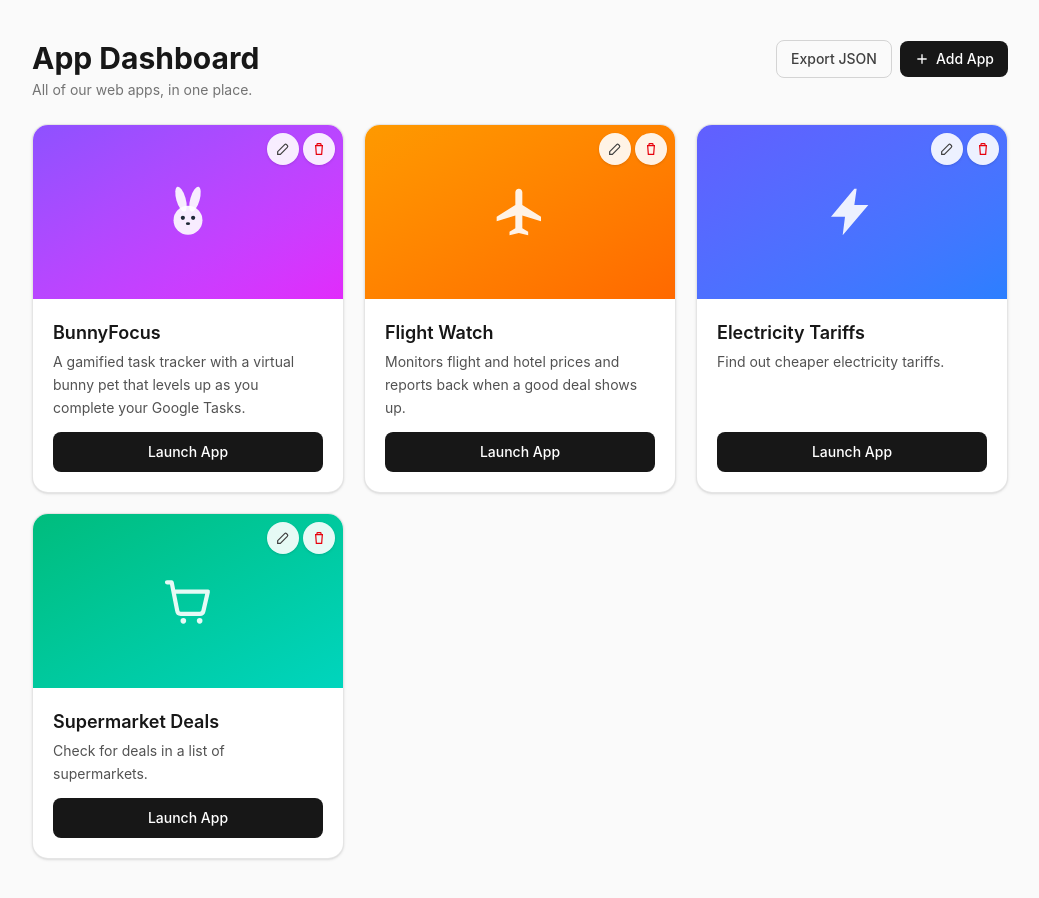
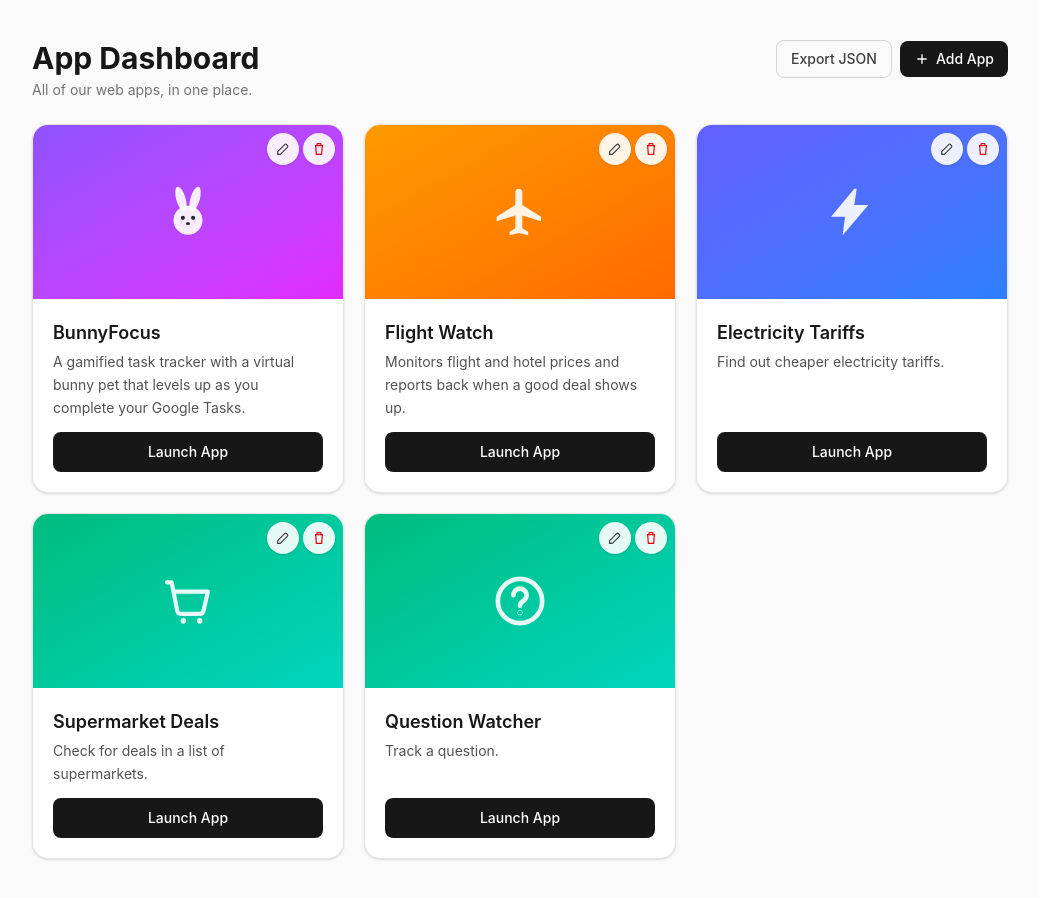
Before and after one commit to amir-gutterman/app-dashboard, a React (Vite) app: page / in a window 1280 px wide. Shown: the top 898 px of the page, without its empty margins (120-1159 px from the left). Built offline with nearby package versions, Linux system fonts and the light colour scheme.

Commit message:
Add Question Watcher entry and question-mark icon

```diff
--- a/src/data/apps.json
+++ b/src/data/apps.json
@@ -30,5 +30,13 @@
     "image": "",
     "icon": "cart",
     "url": "https://amir-gutterman.github.io/supermarket-deals/"
+  },
+  {
+    "id": "question-watcher",
+    "name": "Question Watcher",
+    "description": "Track a question.",
+    "image": "",
+    "icon": "question",
+    "url": "https://amir-gutterman.github.io/question-watcher/"
   }
 ]
--- a/src/icons.tsx
+++ b/src/icons.tsx
@@ -73,6 +73,16 @@ function CartIcon(props: SVGProps<SVGSVGElement>) {
   )
 }
 
+function QuestionIcon(props: SVGProps<SVGSVGElement>) {
+  return (
+    <svg viewBox="0 0 24 24" fill="none" stroke="currentColor" strokeWidth="2" strokeLinecap="round" strokeLinejoin="round" {...props}>
+      <circle cx="12" cy="12" r="9.5" />
+      <path d="M9.2 9.5a2.8 2.8 0 1 1 4.3 2.4c-.9.6-1.5 1.1-1.5 2.1" />
+      <circle cx="12" cy="17" r="0.1" fill="currentColor" />
+    </svg>
+  )
+}
+
 export const ICONS = {
   bunny: BunnyIcon,
   plane: PlaneIcon,
@@ -82,6 +92,7 @@ export const ICONS = {
   puzzle: PuzzleIcon,
   bolt: BoltIcon,
   cart: CartIcon,
+  question: QuestionIcon,
 } as const
 
 export type IconKey = keyof typeof ICONS
```
